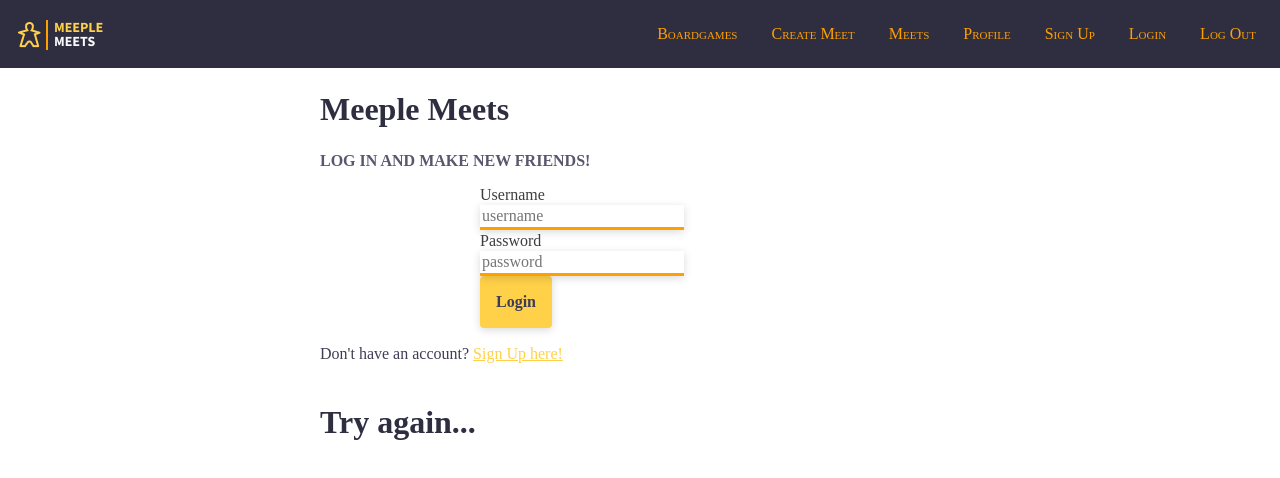
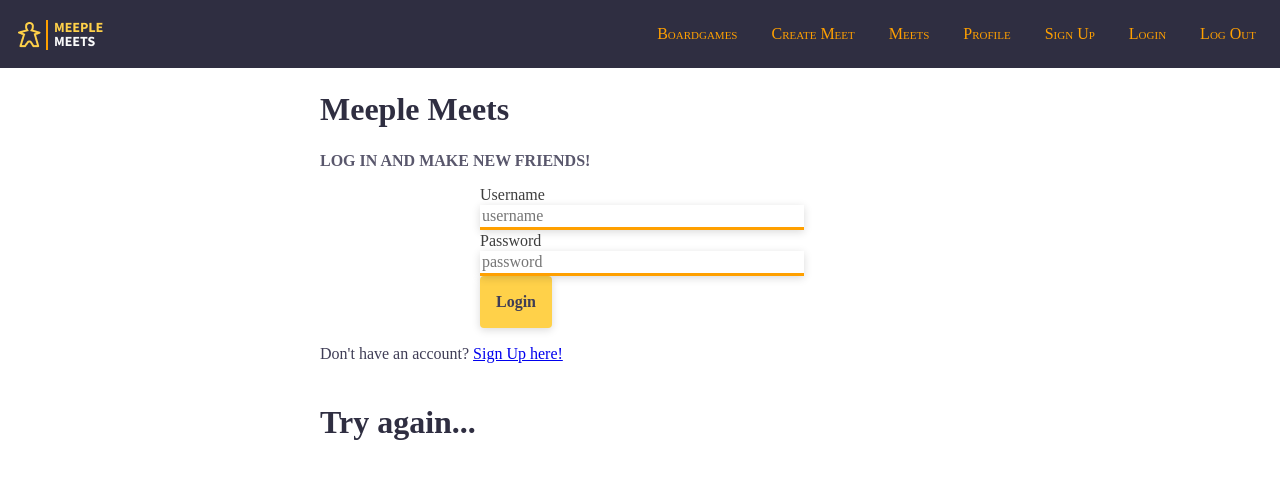
Before and after one commit to aidanmc95/Meeple-Meets-Frontend, a React (Create React App) app: page /login in a window 1280 px wide. Shown: the top 478 px of the page. Built offline with nearby package versions, Linux system fonts and the light colour scheme.

Commit message:
Set Up Boardgames Page

```diff
--- /dev/null
+++ b/src/components/BoardgameTile/BoardgameTile.js
@@ -0,0 +1,20 @@
+import React from 'react';
+import './style.css'
+
+class BoardgameTile extends React.Component {
+    render() {
+
+        const { id, boardgame } = this.props
+
+        return(
+            <div className="grid-element">
+                <img src={boardgame.thumbnail} />
+                <h4>{boardgame.title}</h4>
+                <h5>BGG Rank #{boardgame.BGGrank}</h5>
+                <h5>BGG Rating {parseFloat(boardgame.BGGrating).toFixed(2)}</h5>
+            </div>
+        )
+    }
+}
+
+export default BoardgameTile
--- /dev/null
+++ b/src/components/BoardgameTile/style.css
@@ -0,0 +1,7 @@
+.grid-container {
+    display: grid;
+    grid-template-columns: 1fr 1fr 1fr 1fr;
+    grid-template-rows: 1fr 1fr 1fr;
+    gap: 10px 10px;
+    grid-template-areas: ". . . ." ". . . ." ". . . .";
+  }
--- a/src/components/Boardgames/Boardgames.js
+++ b/src/components/Boardgames/Boardgames.js
@@ -1,11 +1,31 @@
 import React from 'react';
+import BoardgameTile from '../BoardgameTile/BoardgameTile'
+import {api} from '../../services/api'
 import './style.css'
 
 class Boardgames extends React.Component {
+    state = {
+        boardgames: []
+    }
+
+    componentDidMount() {
+        api.nonauth.getBoardgames()
+        .then(resp => this.setState({
+            boardgames: resp
+        }))
+    }
+
+    loadBoardgames = () => {
+        return this.state.boardgames.map(boardgame => <BoardgameTile key={boardgame.id} id={boardgame.id} boardgame={boardgame} />)
+    }
+
     render() {
         return(
             <div>
                 <p>Hi from Boardgames</p>
+                <div className="grid-container">
+                    {this.loadBoardgames()}
+                </div>
             </div>
         )
     }
--- a/src/components/Login/style.css
+++ b/src/components/Login/style.css
@@ -46,6 +46,7 @@ input {
     font-weight: normal;
     font-size: 16px;
     line-height: 20px;
+    width: 100%;
 
     box-shadow: 0px 2px 8px rgba(0, 0, 0, 0.15);
 
--- a/src/components/SignUp/style.css
+++ b/src/components/SignUp/style.css
@@ -46,6 +46,7 @@ input {
     font-weight: normal;
     font-size: 16px;
     line-height: 20px;
+    width: 100%;
 
     box-shadow: 0px 2px 8px rgba(0, 0, 0, 0.15);
 
@@ -53,7 +54,7 @@ input {
     border-bottom: 3px solid #FFA000;
 }
 
-.submit {
+button {
     display: flex;
     flex-direction: row;
     padding: 16px;
@@ -77,13 +78,3 @@ input {
     width: 50%;
     margin: 0 auto;
 }
-
-.link {
-    font-family: Source Sans Pro;
-    font-style: normal;
-    font-weight: normal;
-    font-size: 16px;
-    line-height: 20px;
-
-    color: #FFD149;
-}
--- a/src/services/api.js
+++ b/src/services/api.js
@@ -1,4 +1,5 @@
 const API_ROOT = `http://localhost:3000/api/v1`;
+const NON_AUTH_API_ROOT = `http://localhost:3000`;
 
 const token = () => localStorage.getItem("token");
 
@@ -41,10 +42,18 @@ const signUp = data => {
   .then(res => res.json())
 };
 
+const getBoardgames = () => {
+  return fetch(`${NON_AUTH_API_ROOT}/boardgames`)
+  .then(res => res.json())
+}
+
 export const api = {
   auth: {
     login,
     getCurrentUser,
     signUp
+  },
+  nonauth: {
+    getBoardgames
   }
 };
```
